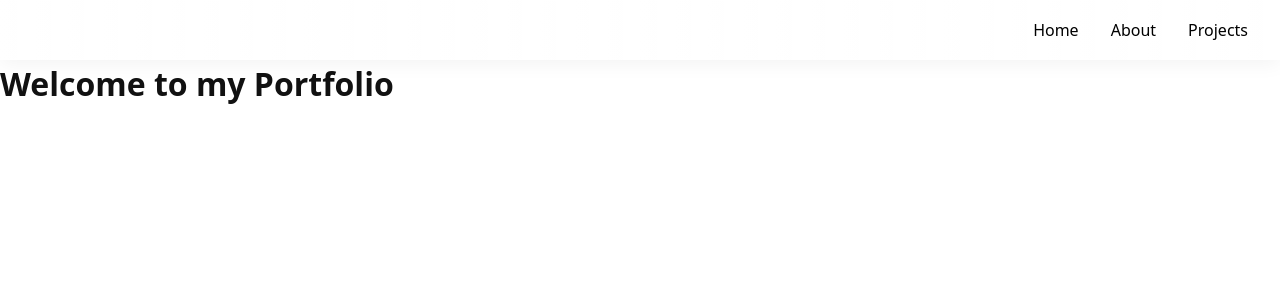
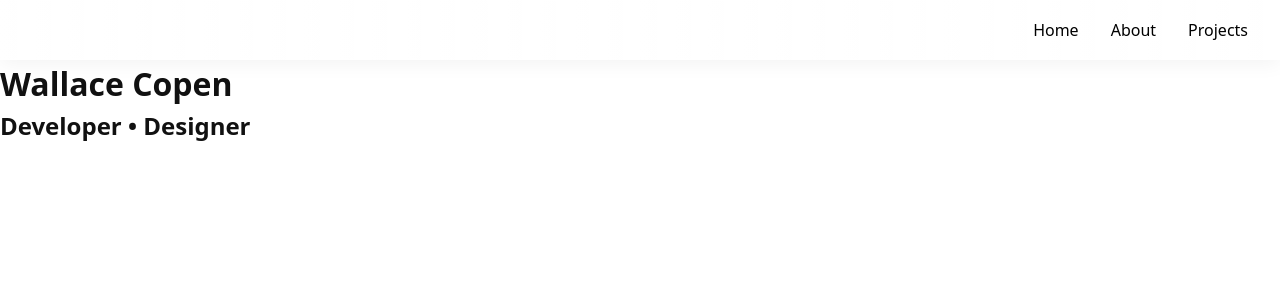
Before and after one commit to WallaceCopen/portfolio, a React (Vite) app: page / in a window 1280 px wide. Shown: the top 300 px of the page. Built offline with nearby package versions, Linux system fonts and the light colour scheme.

Commit message:
Update App.tsx

```diff
--- a/src/App.tsx
+++ b/src/App.tsx
@@ -3,8 +3,11 @@ import Navbar from "./components/navbar/Navbar"
 const App: React.FC = () => {
   return (
     <>
-      <Navbar />
-      <h1>Welcome to my Portfolio</h1>
+       <Navbar />
+      <div className='Home'>
+        <h1>Wallace Copen</h1>
+        <h2>Developer • Designer</h2>
+     </div>
     </>
   );
 };
```
